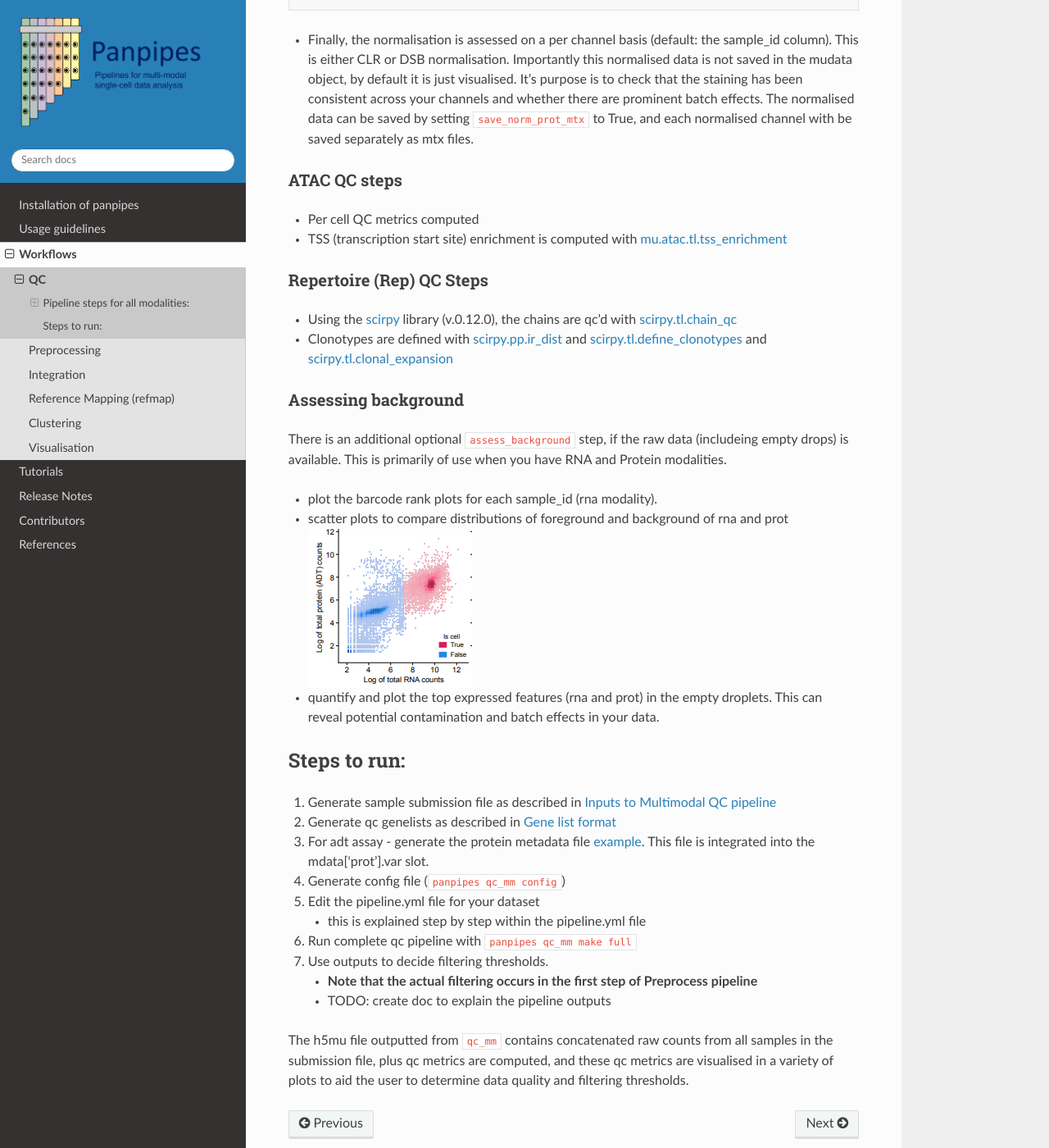
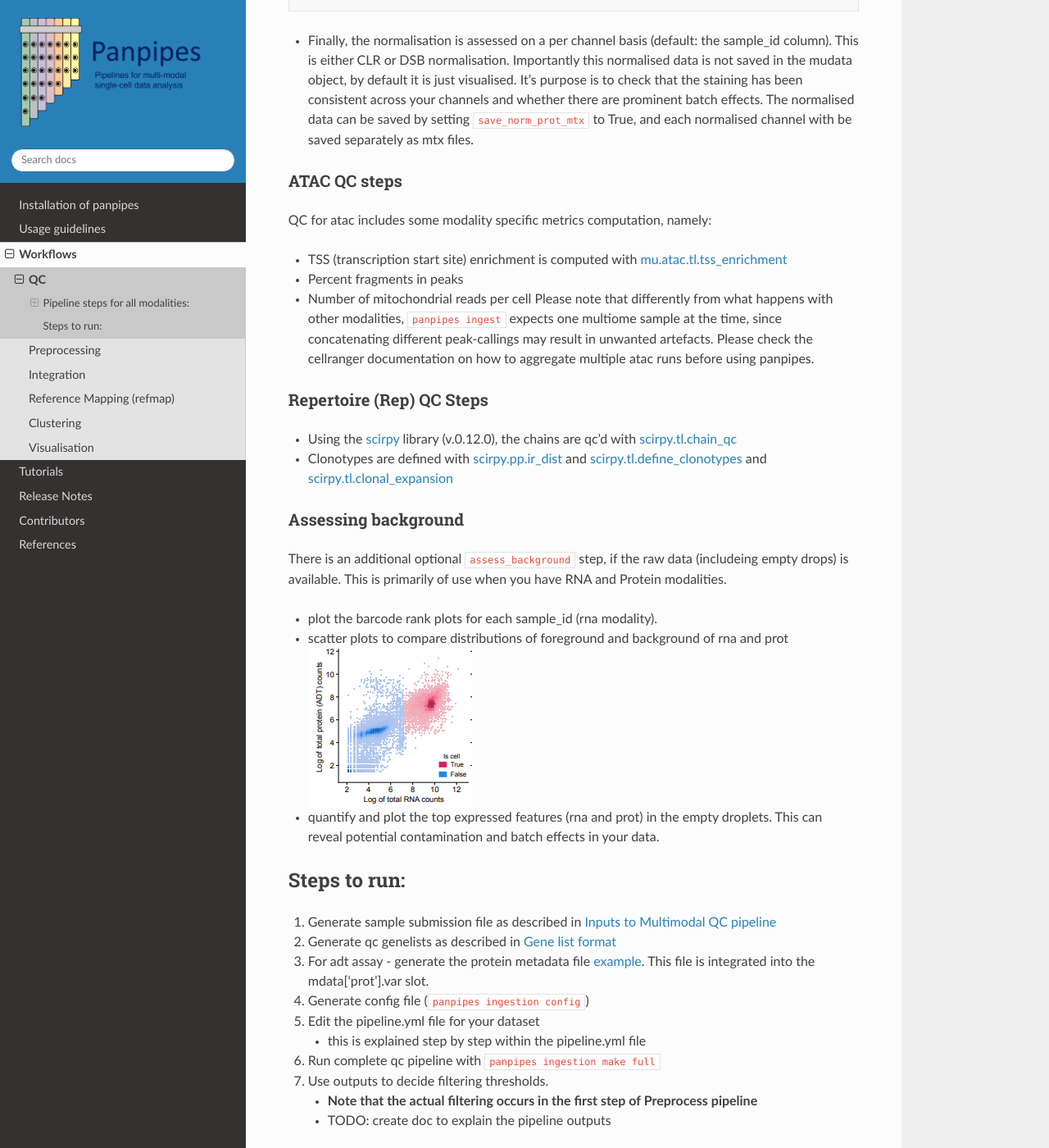
Before and after one commit to bio-la/panpipes-nextflow, a Sphinx documentation site: the page built from docs/workflows/qc.md, in a window 1280 px wide and 1400 px high, scrolled down 1072 px. Shown: the whole window at 82% size. Built offline with Sphinx 7.4.7 and the Read the Docs theme 2.0.0, drawn with Linux system fonts in a browser that asks for light colours; some of the changed text lies outside the part shown.

Commit message:
added info

```diff
--- a/docs/workflows/qc.md
+++ b/docs/workflows/qc.md
@@ -3,10 +3,10 @@ QC
 
 ## Pipeline steps for all modalities:
 
-Panpipes qc_mm loads and concatenates data from a variety of [filetype inputs](../usage/setup_for_qc_mm).
+Panpipes `ingestion` loads and concatenates data from a variety of [filetype inputs](../usage/setup_for_qc_mm).
 Panpipes creates a mudata object containing the data in assays called 'rna', 'prot', 'atac', and 'rep'. See the [mudata documentation](https://mudata.readthedocs.io/en/latest/) for more details on interactively accessing these data.
 
-Feature names will be force to be unique. This means that protein assay names will be prefixed with 'prot_'
+Feature names will be forced to be unique. This means that protein assay names will be prefixed with 'prot_'
 
 Then qc metrics are computed using [scanpy.pp.calculated_qc_metrics](https://scanpy.readthedocs.io/en/stable/generated/scanpy.pp.calculate_qc_metrics.html). Total counts per cell and total features per cell, are computed as standard, but the gene scores are completely customisable as described in the [gene list format page](../usage/gene_list_format). These metrics are plotted as violin plots, and scatters.
 
@@ -37,8 +37,12 @@ isotype_n_pass: 2
 
 
 ### ATAC QC steps
-- Per cell QC metrics computed
+QC for atac includes some modality specific metrics computation, namely:
 - TSS (transcription start site) enrichment is computed with [mu.atac.tl.tss_enrichment](https://muon.readthedocs.io/en/latest/api/generated/muon.atac.tl.tss_enrichment.html)
+- Percent fragments in peaks
+- Number of mitochondrial reads per cell
+Please note that differently from what happens with other modalities,  `panpipes ingest` expects one multiome sample at the time, since concatenating different peak-callings may result in unwanted artefacts. Please check the cellranger documentation on how to aggregate multiple atac runs before using panpipes.
+
 
 ### Repertoire (Rep) QC Steps
 - Using the [scirpy](https://scirpy.scverse.org/en/stable/index.html) library (v.0.12.0), the chains are qc'd with [scirpy.tl.chain_qc](https://scirpy.scverse.org/en/stable/generated/scirpy.tl.chain_qc.html)
@@ -62,16 +66,16 @@ There is an additional optional `assess_background` step, if the raw data (inclu
 3.  For adt assay - generate the protein metadata file
     [example]((https://github.com/DendrouLab/panpipes/blob/main/resources/protein_metadata_w_iso.md)).
     This file is integrated into the mdata\['prot'\].var slot.
-4.  Generate config file (`panpipes qc_mm config`)
+4.  Generate config file (`panpipes ingestion config`)
 5.  Edit the pipeline.yml file for your dataset
     -   this is explained step by step within the pipeline.yml file
-6.  Run complete qc pipeline with `panpipes qc_mm make full`
+6.  Run complete qc pipeline with `panpipes ingestion make full`
 7.  Use outputs to decide filtering thresholds.
     -   **Note that the actual filtering occurs in the first step of
         Preprocess pipeline**
     -   TODO: create doc to explain the pipeline outputs
 
-The h5mu file outputted from `qc_mm` contains concatenated raw counts
+The h5mu file outputted from `ingestion` contains concatenated raw counts
 from all samples in the submission file, plus qc metrics are computed,
 and these qc metrics are visualised in a variety of plots to aid the
 user to determine data quality and filtering thresholds.
```
Also changed, not shown: docs/workflows/refmap.md (+3 -2 lines).
